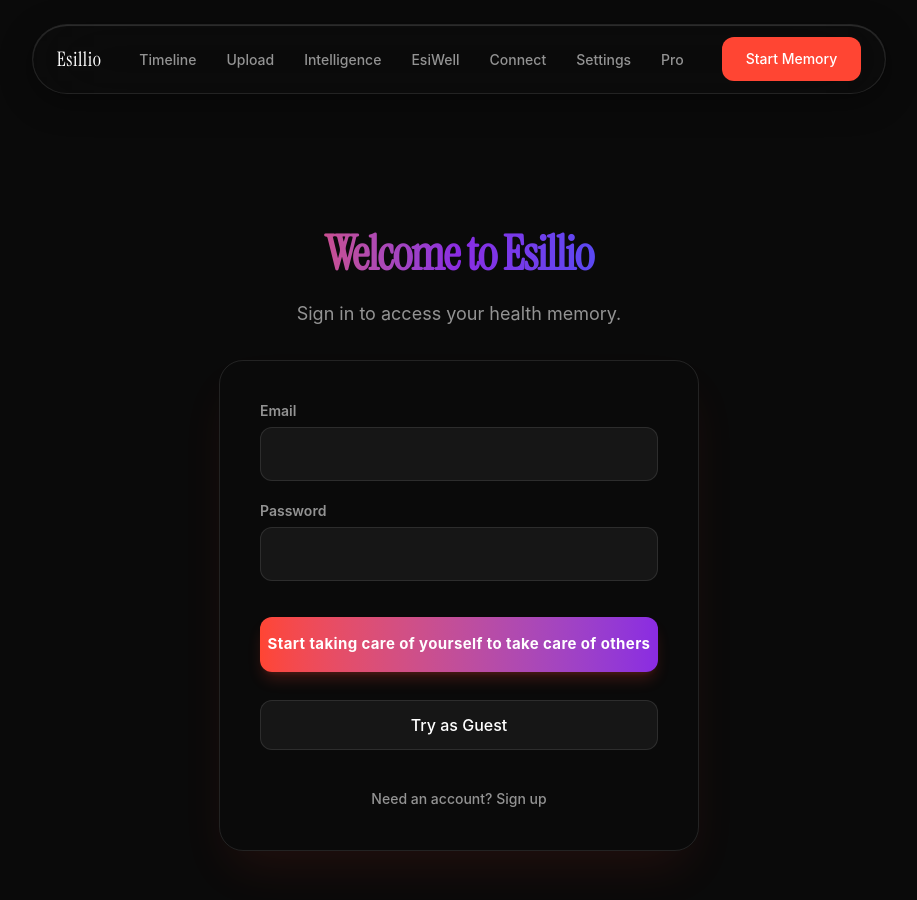
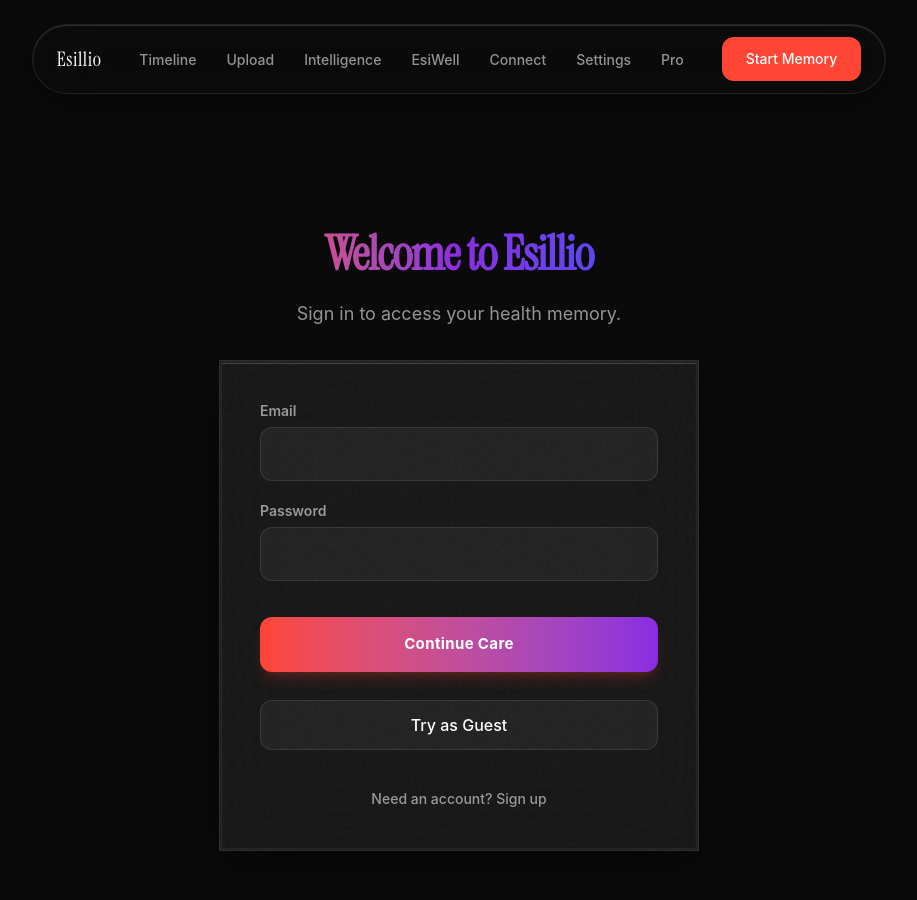
Before and after one commit to z99wE/Esillio_OS, a React (Vite) app in the folder web/: page /auth in a window 1280 px wide. Shown: the top 900 px of the page, without its empty margins (181-1098 px from the left). Built offline with nearby package versions, Linux system fonts and the light colour scheme; no server answers.

Commit message:
design: Upgrade Auth page with GlassCard shaders and refine CTA

```diff
--- a/web/src/pages/Auth.jsx
+++ b/web/src/pages/Auth.jsx
@@ -1,6 +1,7 @@
 import React, { useState } from 'react';
 import { Navigate } from 'react-router-dom';
 import { useAuth } from '../context/AuthContext';
+import GlassCard from '../components/GlassCard';
 
 export default function Auth() {
     const { user, login, register, loginAsGuest } = useAuth();
@@ -42,7 +43,7 @@
                 </p>
             </div>
 
-            <div className="glass-card rounded-3xl p-8 md:p-10 relative overflow-hidden hover-glow transition-all duration-300 shadow-2xl shadow-brand-primary/10 border border-white/10">
+            <GlassCard className="p-8 md:p-10 w-full relative z-10">
                 <form onSubmit={handleAuth} className="flex flex-col gap-5 relative z-10">
                     <div>
                         <label className="text-sm font-semibold text-text-secondary mb-1.5 block">Email</label>
@@ -76,7 +77,7 @@
                         disabled={loading}
                         className="w-full py-4 rounded-xl bg-gradient-to-r from-brand-primary to-accent-purple text-white font-bold tracking-wide hover:opacity-90 transition-all hover:scale-[1.02] active:scale-[0.98] shadow-lg shadow-brand-primary/20 disabled:opacity-50 mt-4 text-[15px]"
                     >
-                        {loading ? 'Processing...' : (isSignUp ? 'Start taking care of yourself to take care of others' : 'Start taking care of yourself to take care of others')}
+                        {loading ? 'Processing...' : (isSignUp ? 'Start Caring' : 'Continue Care')}
                     </button>
 
                     <button
@@ -97,7 +98,7 @@
                         </button>
                     </div>
                 </form>
-            </div>
+            </GlassCard>
         </div>
     );
 }
```
Also changed, not shown: 1 other file (tests, documents, lock files or other folders).
